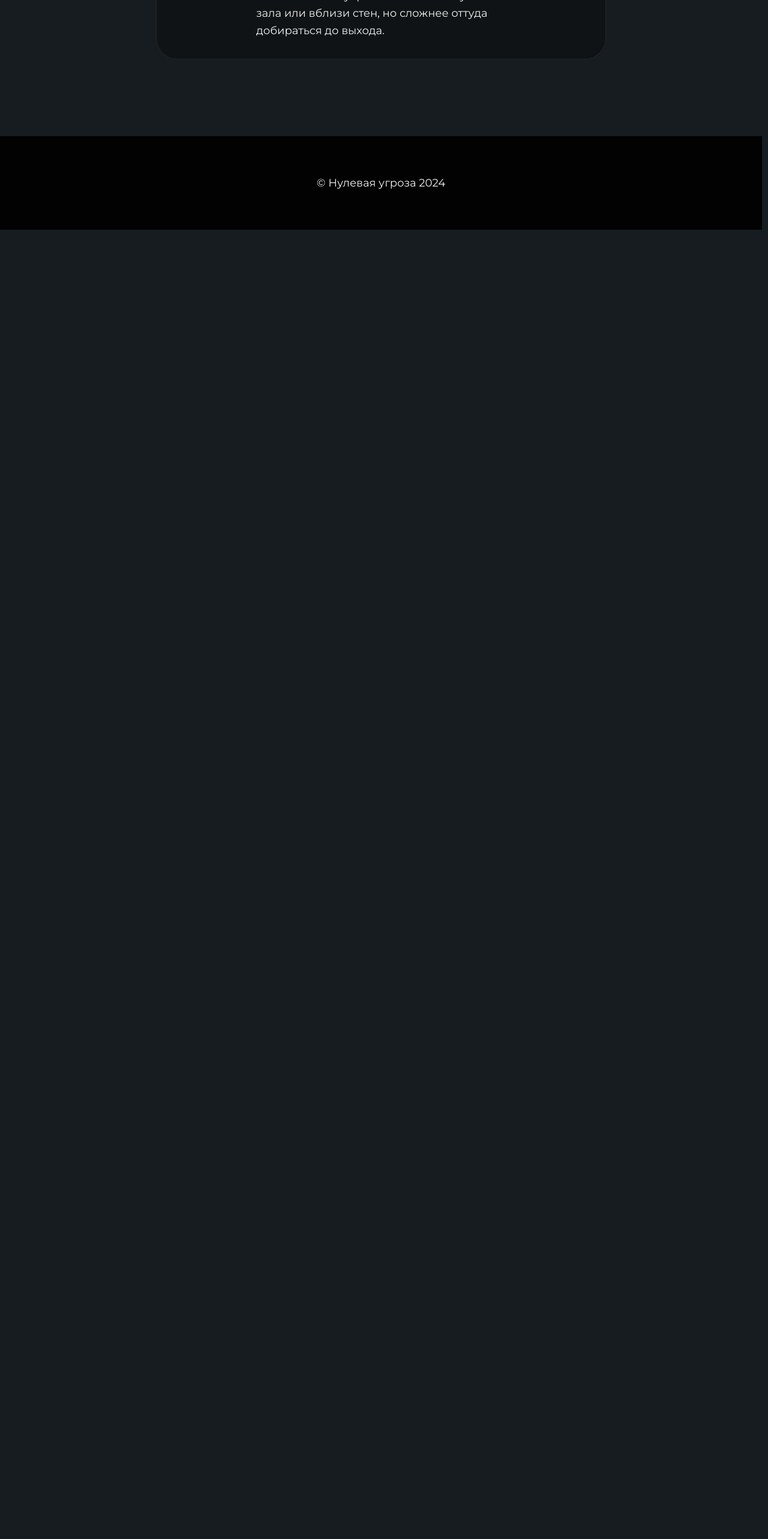
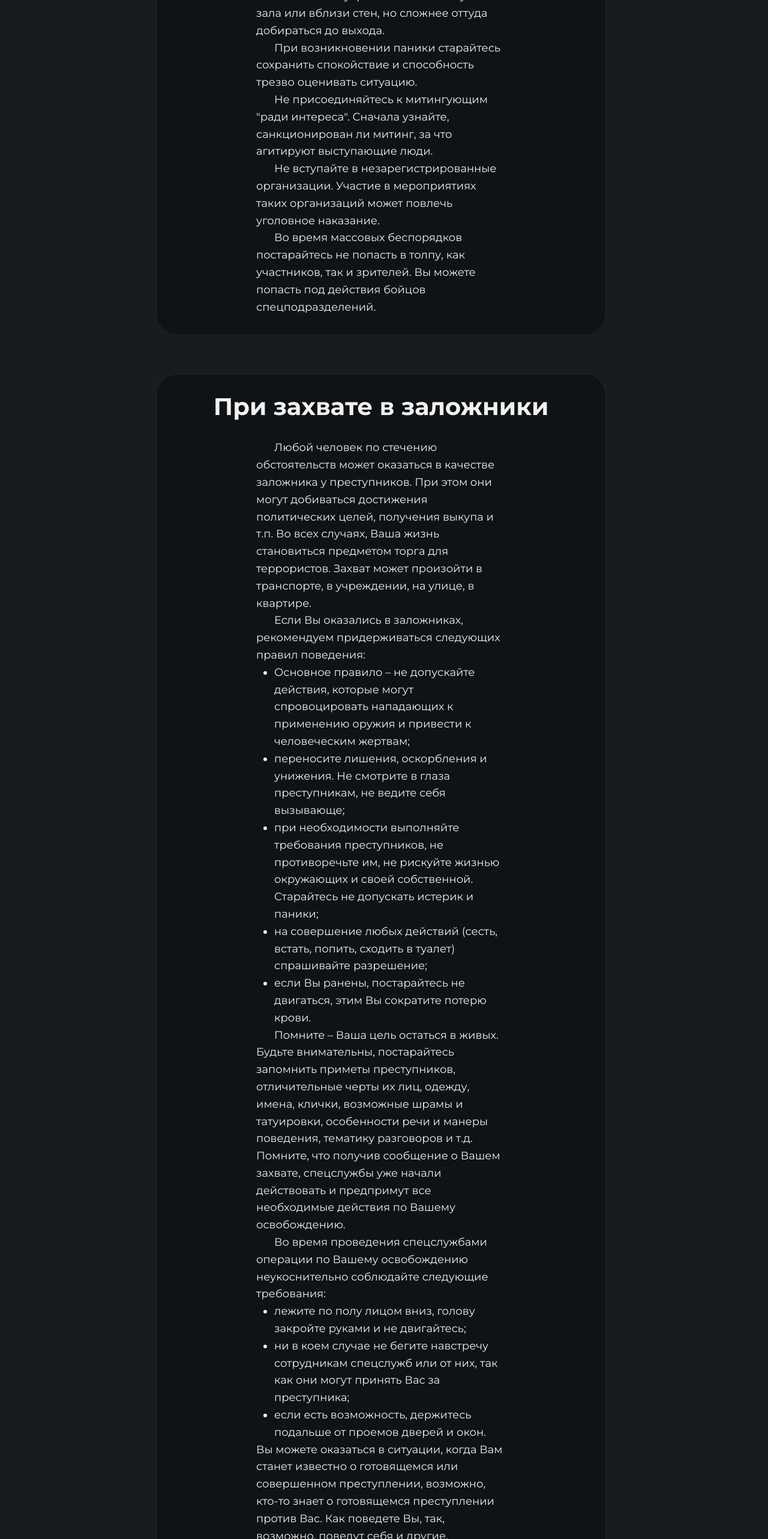
Before and after one commit to JustCheburek/0threatsSite, a Next.js app: page /sos in a window 1280 px wide. Shown: the part 3490-6056 px from the top of the page at 60% size. Before the commit the page ends 3873 px from the top, so only its background shows below. Built offline with nearby package versions, Linux system fonts and the light colour scheme.

Commit message:
footer + sos

```diff
--- a/app/sos/page.tsx
+++ b/app/sos/page.tsx
@@ -135,6 +135,130 @@ export default function SOS() {
 							<p className="red_line">
 								Легче всего укрыться от толпы в углах зала или вблизи стен, но сложнее оттуда добираться до выхода.
 							</p>
+							<p className="red_line">
+								При возникновении паники старайтесь сохранить спокойствие и способность трезво оценивать ситуацию.
+							</p>
+							<p className="red_line">
+								Не присоединяйтесь к митингующим "ради интереса". Сначала узнайте, санкционирован ли митинг, за что
+								агитируют выступающие люди.
+							</p>
+							<p className="red_line">
+								Не вступайте в незарегистрированные организации. Участие в мероприятиях таких организаций может повлечь
+								уголовное наказание.
+							</p>
+							<p className="red_line">
+								Во время массовых беспорядков постарайтесь не попасть в толпу, как участников, так и зрителей. Вы можете
+								попасть под действия бойцов спецподразделений.
+							</p>
+						</PText>
+					</PBox>
+					<PBox>
+						<PTitle>
+							<h2>
+								При захвате в заложники
+							</h2>
+						</PTitle>
+						<PText>
+							<p className="red_line">
+								Любой человек по стечению обстоятельств может оказаться в качестве заложника у преступников. При этом
+								они
+								могут добиваться достижения политических целей, получения выкупа и т.п. Во всех случаях, Ваша жизнь
+								становиться предметом торга для террористов. Захват может произойти в транспорте, в учреждении, на
+								улице,
+								в квартире.
+							</p>
+							<p className="red_line">
+								Если Вы оказались в заложниках, рекомендуем придерживаться следующих правил поведения:
+							</p>
+							<ul>
+								<li>
+									Основное правило – не допускайте действия, которые могут спровоцировать нападающих к применению оружия
+									и привести к человеческим жертвам;
+								</li>
+								<li>
+									переносите лишения, оскорбления и унижения. Не смотрите в глаза преступникам, не ведите себя
+									вызывающе;
+								</li>
+								<li>
+									при необходимости выполняйте требования преступников, не противоречьте им, не рискуйте жизнью
+									окружающих и своей собственной. Старайтесь не допускать истерик и паники;
+								</li>
+								<li>
+									на совершение любых действий (сесть, встать, попить, сходить в туалет) спрашивайте разрешение;
+								</li>
+								<li>
+									если Вы ранены, постарайтесь не двигаться, этим Вы сократите потерю крови.
+								</li>
+							</ul>
+							<p className="red_line">
+								Помните – Ваша цель остаться в живых. Будьте внимательны, постарайтесь запомнить приметы преступников,
+								отличительные черты их лиц, одежду, имена, клички, возможные шрамы и татуировки, особенности речи и
+								манеры поведения, тематику разговоров и т.д. Помните, что получив сообщение о Вашем захвате, спецслужбы
+								уже начали действовать и предпримут все необходимые действия по Вашему освобождению.
+							</p>
+							<p className="red_line">
+								Во время проведения спецслужбами операции по Вашему освобождению неукоснительно соблюдайте следующие
+								требования:
+							</p>
+							<ul>
+								<li>
+									лежите по полу лицом вниз, голову закройте руками и не двигайтесь;
+								</li>
+								<li>
+									ни в коем случае не бегите навстречу сотрудникам спецслужб или от них, так как они могут принять Вас
+									за преступника;
+								</li>
+								<li>
+									если есть возможность, держитесь подальше от проемов дверей и окон.
+								</li>
+							</ul>
+							<p>
+								Вы можете оказаться в ситуации, когда Вам станет известно о готовящемся или совершенном преступлении,
+								возможно, кто-то знает о готовящемся преступлении против Вас. Как поведете Вы, так, возможно, поведут
+								себя и другие.
+							</p>
+						</PText>
+					</PBox>
+					<PBox>
+						<PTitle>
+							<h2>
+								При угрозе теракта
+							</h2>
+						</PTitle>
+						<PText>
+							<ul>
+								<li>
+									Всегда контролируйте ситуацию вокруг себя, особенно когда находитесь на объектах транспорта, культурно
+									- развлекательных, спортивных и торговых центрах.
+								</li>
+								<li>
+									При обнаружении забытых вещей, не трогая их, сообщите об этом водителю, сотрудникам объекта, службы
+									безопасности, органов милиции. Не пытайтесь заглянуть внутрь подозрительного пакета, коробки, иного
+									предмета.
+								</li>
+								<li>
+									Не подбирайте бесхозных вещей, как бы привлекательно они не выглядели.
+								</li>
+								<li>
+									В них могут быть закамуфлированы взрывные устройства (в банках из-под пива, сотовых телефонах и т.п.).
+									Не пинайте на улице предметы, лежащие на земле.
+								</li>
+								<li>
+									Если вдруг началась активизация сил безопасности и правоохранительных органов, не проявляйте
+									любопытства, идите в другую сторону, но не бегом, чтобы Вас не приняли за противника.
+								</li>
+								<li>
+									При взрыве или начале стрельбы немедленно падайте на землю, лучше под прикрытие (бордюр, торговую
+									палатку, машину и т.п.). Для большей безопасности накройте голову руками.
+								</li>
+								<li>
+									Случайно узнав о готовящемся теракте, немедленно сообщите об этом в правоохранительные органы.
+								</li>
+							</ul>
+							<p>
+								Если вам стало известно о готовящемся или совершенном преступлении, немедленно сообщите об этом в органы
+								ФСБ или МВД.
+							</p>
 						</PText>
 					</PBox>
 				</MaxSize>
--- a/ui/components/footer.tsx
+++ b/ui/components/footer.tsx
@@ -1,3 +1,4 @@
+import Link from "next/link";
 // Стили
 import "./styles/footer.scss";
 
@@ -9,6 +10,35 @@ export function Footer() {
 					<p className="center_text">
 						&#169; Нулевая угроза 2024
 					</p>
+					<h4>
+						<Link href="tel:01">
+							01 или 101
+						</Link>
+					</h4>
+					<p>
+						Единый телефон пожарных и спасателей
+					</p>
+					<h4 className="all_select">
+						<Link href="tel:88127182505">
+							8 (812) 718-25-05
+						</Link>
+					</h4>
+					<p>
+						Приемная
+					</p>
+					<h4 className="all_select">
+						<Link href="tel:88122999999">
+							8 (812) 299-99-99
+						</Link>
+					</h4>
+					<p>
+						Единый «телефон доверия»
+					</p>
+					<h4 className="all_select">
+						<Link href="mailto:gu@78.mchs.gov.ru">
+							gu@78.mchs.gov.ru
+						</Link>
+					</h4>
 				</div>
 			</footer>
 	)
```
Lines whose indentation alone changed are shown as unchanged.
